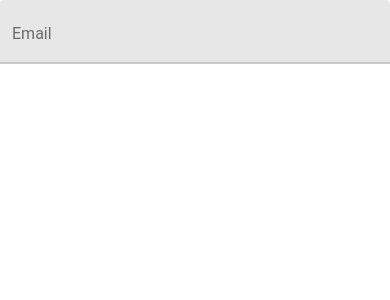
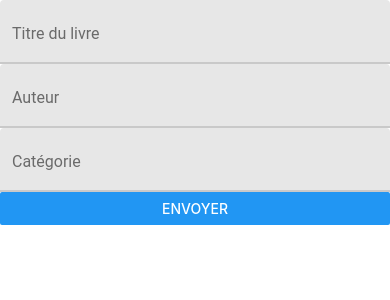
Before and after one commit to dev-allan/appli-react_native-persistance_des_donnees, a React Native app: screen / in a window 390 px wide. Shown: the top 300 px of the page. Built offline with nearby package versions, Linux system fonts and the light colour scheme.

Commit message:
création de la screen homepage et du formulaire pour ajouter un livre

```diff
--- a/src/components/screen/HomePage.js
+++ b/src/components/screen/HomePage.js
@@ -1,13 +1,42 @@
 import React from 'react'
-import { TextInput } from 'react-native-paper';
+import { View, Button } from 'react-native'
+import { TextInput } from 'react-native-paper'
+
+import { BookSchema } from '../../schemas/BookSchema'
+import Realm from "realm"
+
 
 export default function HomePage() {
-    const [text, setText] = React.useState('');
-  return (
-    <TextInput
-      label="Email"
-      value={text}
-      onChangeText={text => setText(text)}
-    />
-  );
+    const [titre, setTitre] = React.useState('')
+    const [author, setAuthor] = React.useState('');
+    const [category, setCategory] = React.useState('');
+
+    const addBook = () => {realm.write(() => {
+    // Assign a newly-created instance to the variable.
+        BookSchema = realm.create("Book", { author: author, category: category, title: titre });
+    })};
+
+    return (
+        <View>
+            <TextInput
+                label="Titre du livre"
+                value={titre}
+                onChangeText={titre => setTitre(titre)}
+            />
+
+            <TextInput
+                label="Auteur"
+                value={author}
+                onChangeText={author => setAuthor(author)}
+            />
+
+            <TextInput
+                label="Catégorie"
+                value={category}
+                onChangeText={category => setCategory(category)}
+            />
+
+            <Button title="Envoyer" onPress={() => addBook()}/>
+        </View>
+    );
 }
```
